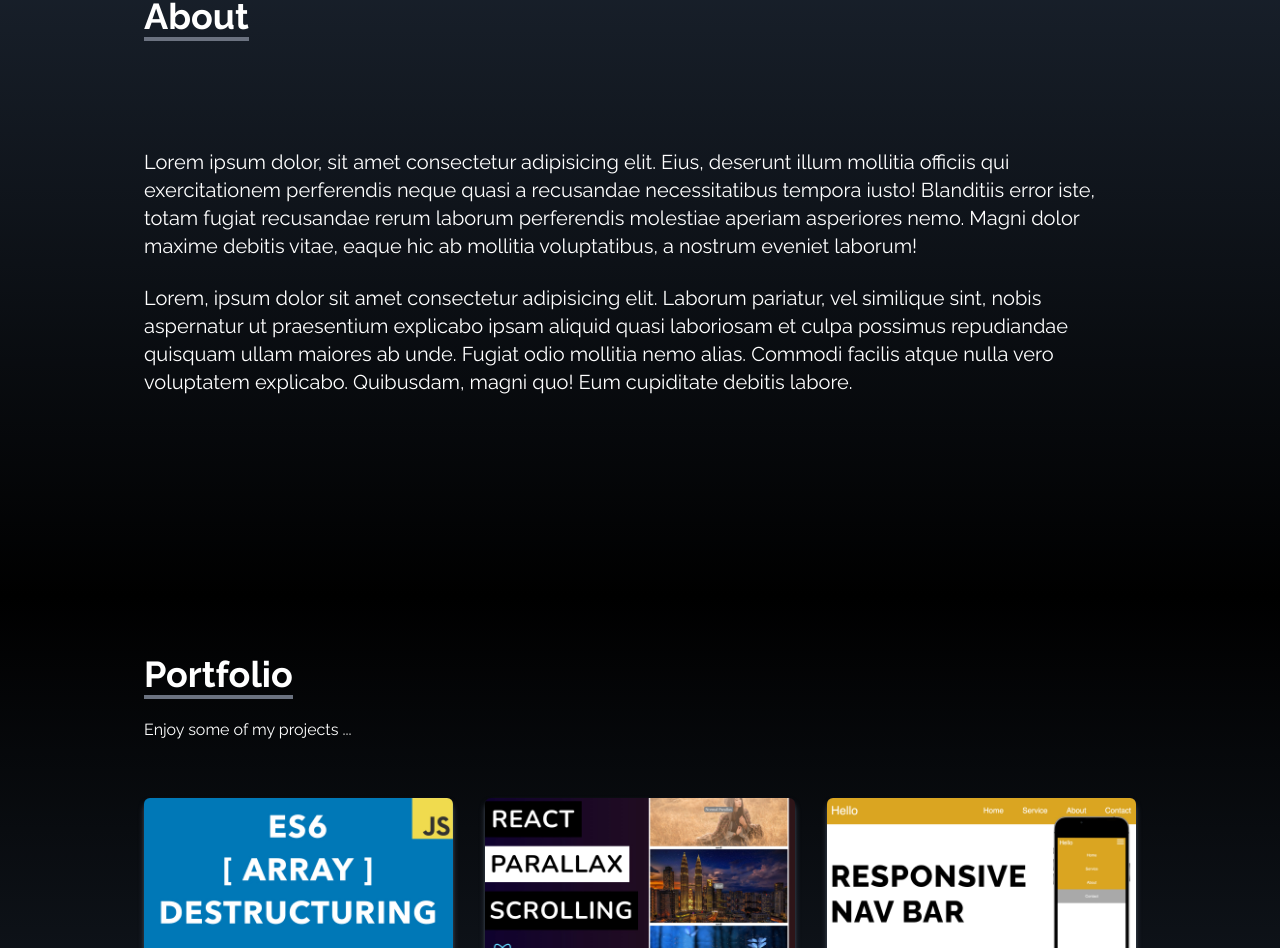
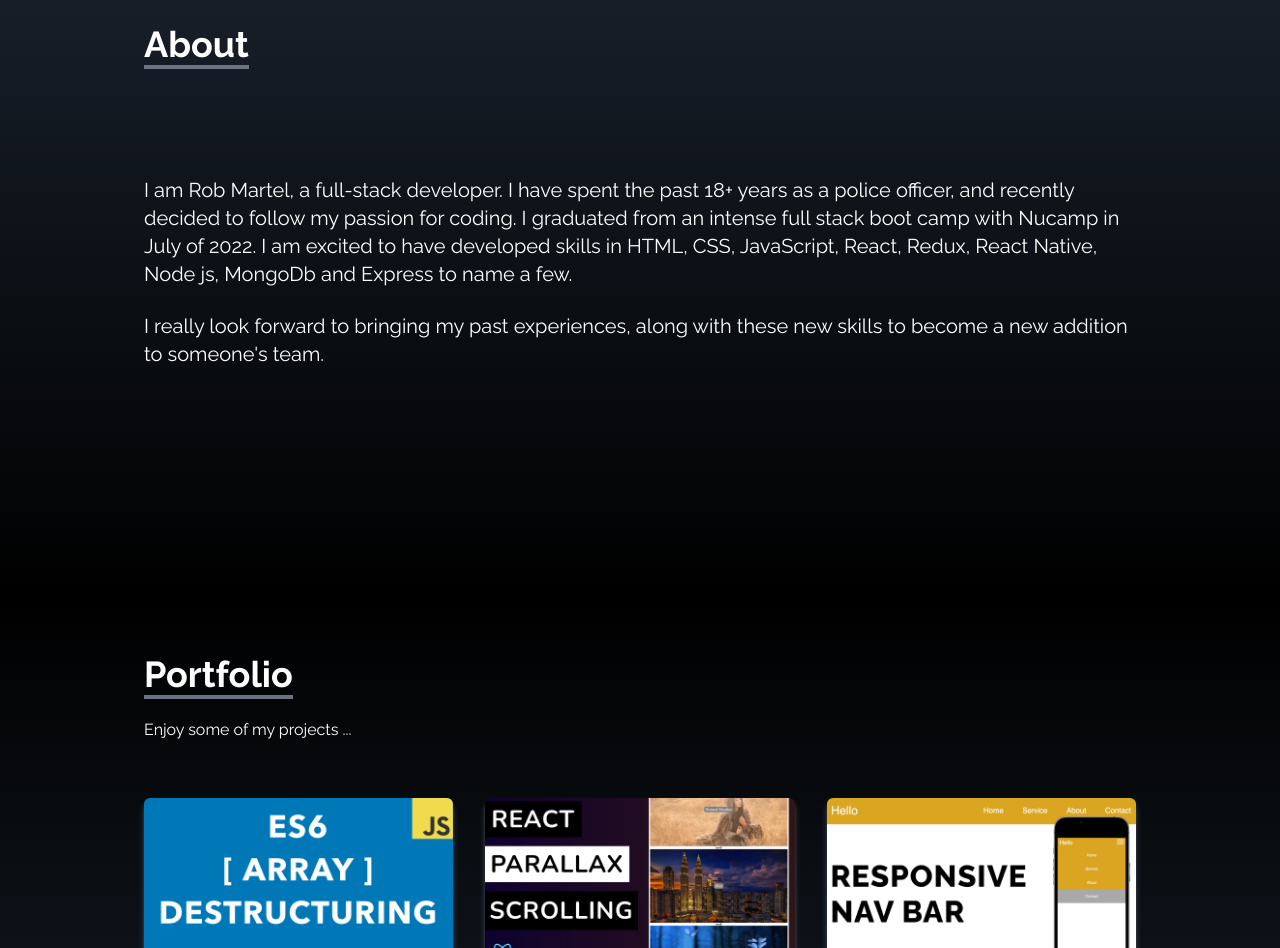
Before and after one commit to robmartel/portfolio_tw, a React (Create React App) app: page / in a window 1280 px wide. Shown: the part 1004-1952 px from the top of the page. Built offline with nearby package versions, Linux system fonts and the light colour scheme.

Commit message:
change to about me

```diff
--- a/src/components/About.jsx
+++ b/src/components/About.jsx
@@ -8,21 +8,17 @@ const About = () => {
           <p className="text-4xl font-bold inline border-b-4 border-gray-500">About</p>
         </div>
         <p className="text-xl mt-20">
-          Lorem ipsum dolor, sit amet consectetur adipisicing elit. Eius,
-          deserunt illum mollitia officiis qui exercitationem perferendis neque
-          quasi a recusandae necessitatibus tempora iusto! Blanditiis error
-          iste, totam fugiat recusandae rerum laborum perferendis molestiae
-          aperiam asperiores nemo. Magni dolor maxime debitis vitae, eaque hic
-          ab mollitia voluptatibus, a nostrum eveniet laborum!
+        I am Rob Martel, a full-stack developer.
+         I have spent the past 18+ years as a police officer, and recently decided
+         to follow my passion for coding.
+         I graduated from an intense full stack boot camp with Nucamp in July of 2022. I am
+         excited to have developed skills in HTML, CSS, JavaScript, React, Redux, React Native, Node js, MongoDb and
+         Express to name a few.
         </p>
         <br />
         <p className="text-xl">
-          Lorem, ipsum dolor sit amet consectetur adipisicing elit. Laborum
-          pariatur, vel similique sint, nobis aspernatur ut praesentium
-          explicabo ipsam aliquid quasi laboriosam et culpa possimus repudiandae
-          quisquam ullam maiores ab unde. Fugiat odio mollitia nemo alias.
-          Commodi facilis atque nulla vero voluptatem explicabo. Quibusdam,
-          magni quo! Eum cupiditate debitis labore.
+          I really look forward to bringing my past experiences, along with these new skills to become a new addition to someone's team.
+
         </p>
       </div>
     </div>
```
